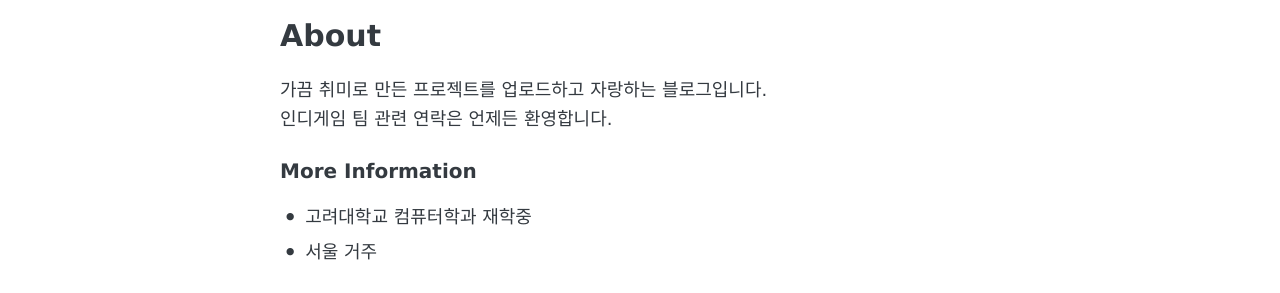
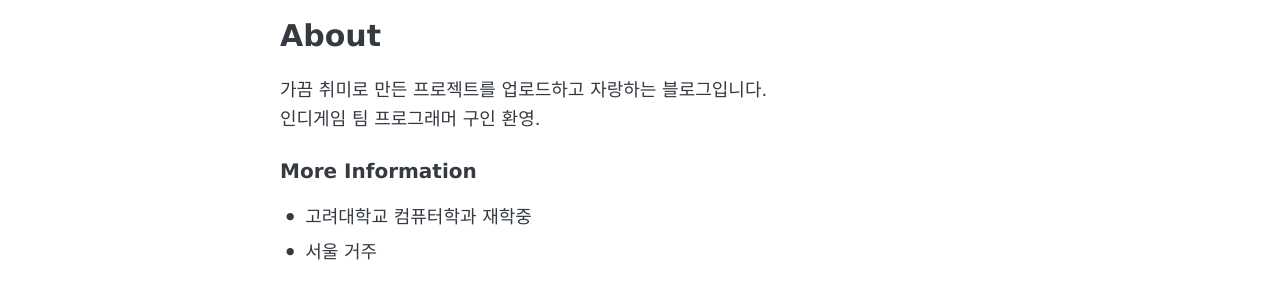
Before and after one commit to chickeningot/chickeningot.github.io, a Jekyll site: the page built from about.md, in a window 1280 px wide. Shown: the part 151-444 px from the top of the page. Built offline with Jekyll 4.4.1, drawn with Linux system fonts in a browser that asks for light colours.

Commit message:
Update about.md

```diff
--- a/about.md
+++ b/about.md
@@ -5,7 +5,7 @@ permalink: /about/
 ---
 
 가끔 취미로 만든 프로젝트를 업로드하고 자랑하는 블로그입니다.
-인디게임 팀 관련 연락은 언제든 환영합니다.
+인디게임 팀 프로그래머 구인 환영.
 
 ### More Information
 
```
